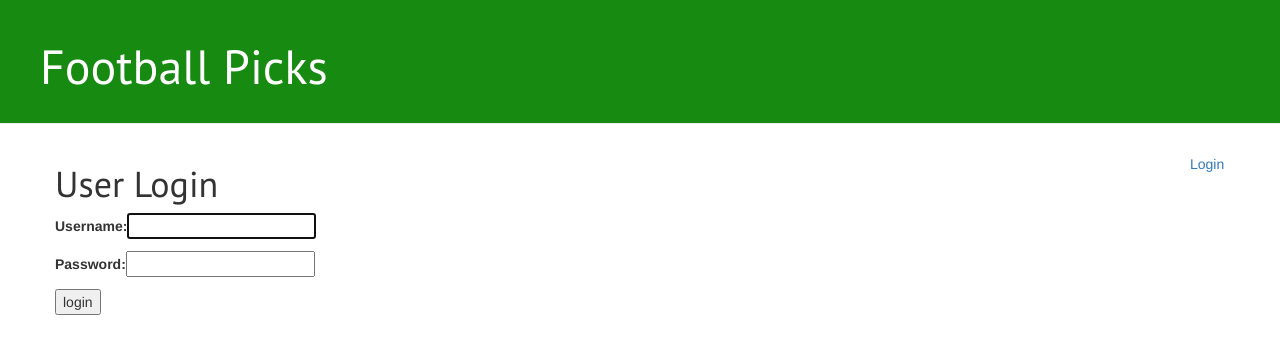
After one commit to mkokotovich/footballpicks, a Django app: page /login/ in a window 1280 px wide. The commit adds this page. Shown: the top 354 px of the page. Run offline with Django 3.2, Linux system fonts and the light colour scheme; some libraries are stand-ins or nearby versions.

Commit message:
Add basic user support

```diff
--- a/footballpicks/urls.py
+++ b/footballpicks/urls.py
@@ -19,5 +19,7 @@ from django.contrib import admin
 urlpatterns = [
     url(r'^footballseason/', include('footballseason.urls', namespace="footballseason")),
     url(r'^admin/', include(admin.site.urls)),
+    url(r'^login/$', 'django.contrib.auth.views.login'),
+    url(r'^logout/$', 'django.contrib.auth.views.logout', {'next_page': '/'}),
     url(r'^', include('footballseason.urls', namespace="footballseason")),
 ]
--- a/footballseason/static/css/footballseason.css
+++ b/footballseason/static/css/footballseason.css
@@ -8,6 +8,12 @@
         color: #ffffff;
         font-size: 36pt;
         text-decoration: none;
+}
+
+.user-header {
+    float: right;
+    width: 100px;
+    padding: 10px;
 }
 
 .content {
--- a/footballseason/templates/footballseason/base.html
+++ b/footballseason/templates/footballseason/base.html
@@ -11,6 +11,13 @@
     <div class="page-header">
         <h1><a href="/">Football Picks</a></h1>
     </div>
+    <div class="user-header">
+        {% if user.is_authenticated %}
+            <a href="/logout">Logout</a>
+        {% else %}
+            <a href="/login">Login</a>
+        {% endif %}
+    </div>
 
     <div class="content container">
         <div class="row">
--- /dev/null
+++ b/templates/registration/login.html
@@ -0,0 +1,20 @@
+{% extends "footballseason/base.html" %}
+
+{% load get_range %}
+
+{% block content %}
+
+<h1>User Login</h1>
+{% if form.errors %}
+<p>Your username and password didn't match!
+Please try again!</p>
+{% endif %}
+<form method="post" action=".">
+{% csrf_token %}
+<p><label for="id_username">Username:</label>{{ form.username }}</p>
+<p><label for="id_password">Password:</label>{{ form.password }}</p>
+<input type="hidden" name="next" value="/" />
+<input type="submit" value="login" />
+</form>
+
+{% endblock content %}
```
Also changed, not shown: footballseason/views.py (+9 -3 lines), db.sqlite3, 1 other file.
